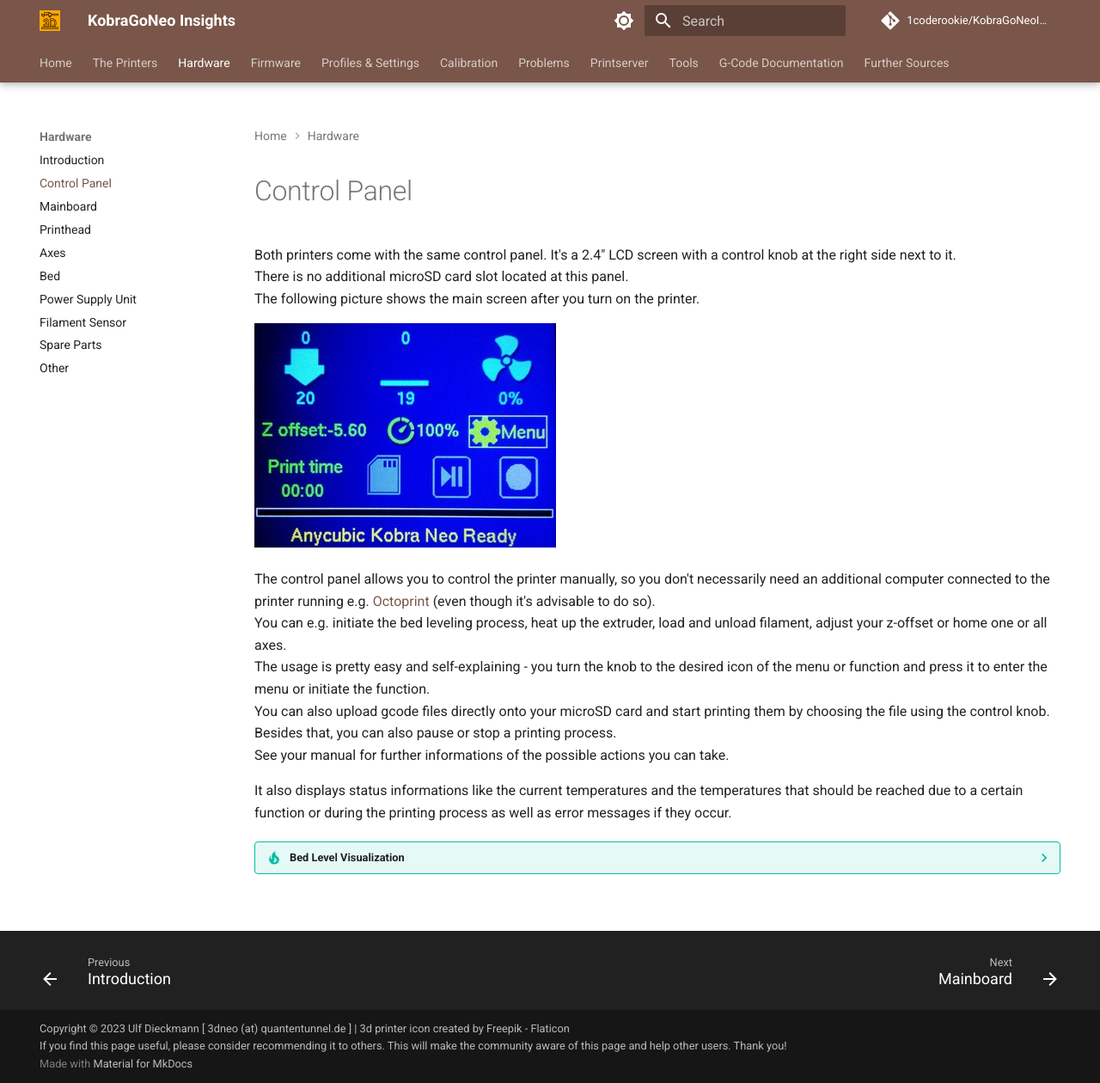
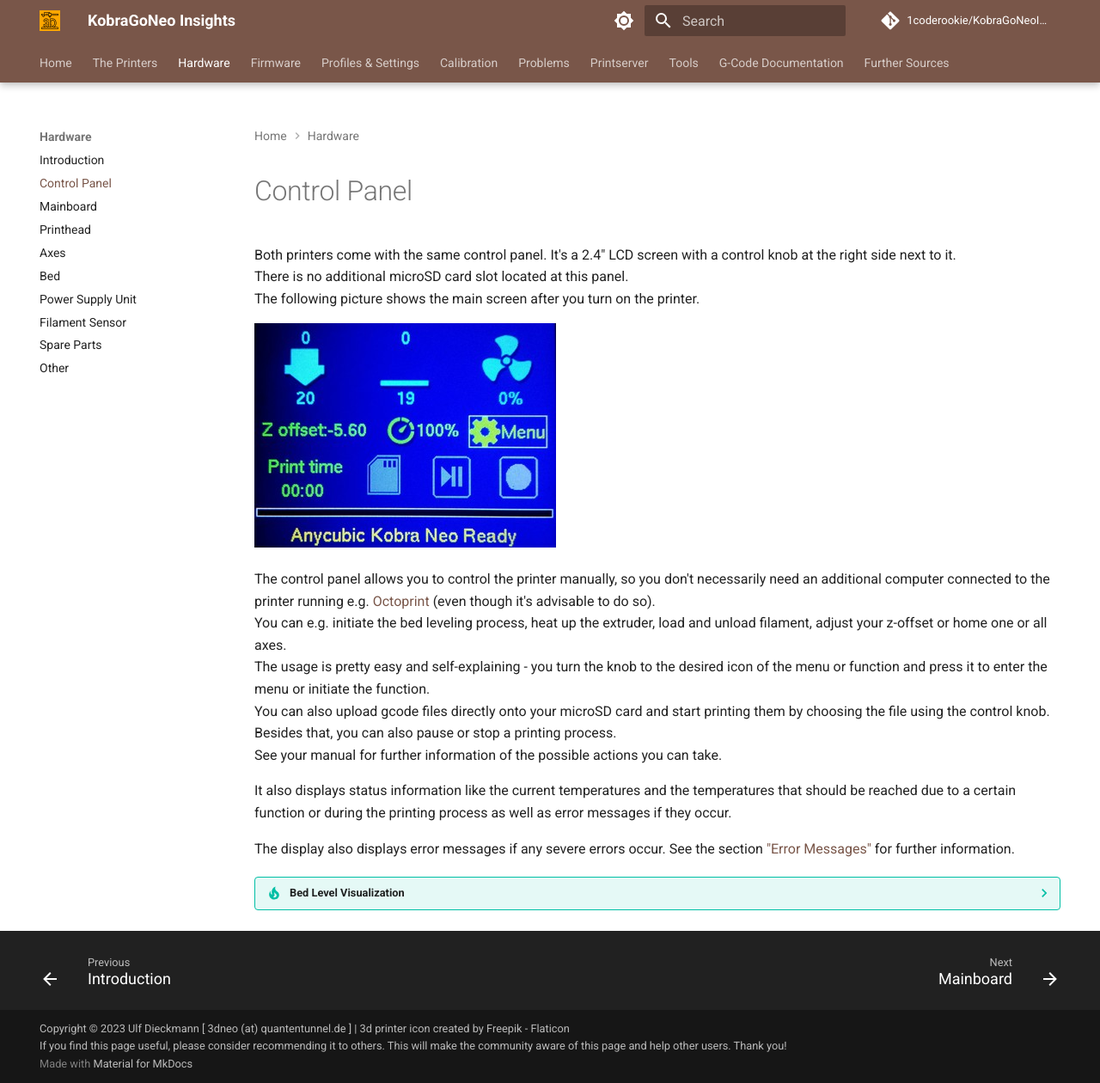
Before and after one commit to 1coderookie/KobraGoNeoInsights, an MkDocs documentation site: the page built from docs/hardware/control_panel.md, in a window 1280 px wide and 1260 px high. Shown: the whole window at 86% size. Built offline with MkDocs 1.6.1 and Material for MkDocs 9.7.7, drawn with Linux system fonts in a browser that asks for light colours; comment, search, counter and statistics services are not loaded; some of the changed lines change nothing that is shown.

Commit message:
Update control_panel.md

```diff
--- a/docs/hardware/control_panel.md
+++ b/docs/hardware/control_panel.md
@@ -11,29 +11,13 @@
 You can e.g. initiate the bed leveling process, heat up the extruder, load and unload filament, adjust your z-offset or home one or all axes.
 The usage is pretty easy and self-explaining - you turn the knob to the desired icon of the menu or function and press it to enter the menu or initiate the function.
 You can also upload gcode files directly onto your microSD card and start printing them by choosing the file using the control knob. Besides that, you can also pause or stop a printing process.
-See your manual for further informations of the possible actions you can take.
+See your manual for further information of the possible actions you can take.
 
-It also displays status informations like the current temperatures and the temperatures that should be reached due to a certain function or during the printing process as well as error messages if they occur.
+It also displays status information like the current temperatures and the temperatures that should be reached due to a certain function or during the printing process as well as error messages if they occur.
+
+The display also displays error messages if any severe errors occur. See the section ["Error Messages"](../problems.md#error-messages) for further information.
 
 ??? tip "Bed Level Visualization"
 
-    The display does *not* show a meshview or the values of the measured points after you proceeded the bed level function. If you'd like to see that, you'd usually have to use additional software like the beforementioned [Octoprint](https://octoprint.org/) and an additional plugin for visualization like the [Bed Level Visualizer](https://plugins.octoprint.org/plugins/bedlevelvisualizer/).
-
-<!---
-## Error Messages
-The display also displays error messages if any severe errors occur.
-As an example, it showed "thermal runaway" as my friend was struggeling with the printer and as the silicone sock started to fall of, because it seems that the heater block got cooled and therefore the measured temperature dropped below an expected value (that's just a guess though, I'm still not 100% sure about it).
-
-When I was trying to get the printer up and running, at one point the display showed the following error message:
-![Error E1](../assets/images/controlunit_err_e1-max-temp_web.jpg)
-
-I wasn't able to bypass that message in any way - it just stayed onto the screen and never disappeared.
-I couldn't find a "reset button" on the mainboard and had no clue what was going on.
-After searching the web for solutions and trying different suggestions like unplugging the thermistor of the extruder and switching it off and on again to reset the message, I started to inspect the mainboard with a magnifying glass. This is what I spotted:
-![Melted D4 caused by a shortcut](../assets/images/mainboard_melted-D4_web.jpg)
-
-I still have no clue *how* this actually happened, but it must have been caused by a shortcut either of the cartridge heater and/or the thermistor of the extruder. However, this little melted fella named "D4" caused the error message - after I installed a new thermistor and cartridge heater and swapped out the broken mainboard to replace it with a new one, everything was fine again.
-So if you ever face an error message which just stays on the screen whatever steps you took - maybe grab a magnifying glass and take a closer look, it might be worth it..
-
-If I'll come across further error messages and know the solution for that, I'll post it here.
--->
+    The display does *not* show a meshview or the values of the measured points after you proceeded the bed level function when using the stock firmware. If you'd like to see that, you'd usually have to use additional software like the beforementioned [Octoprint](https://octoprint.org/) and an additional plugin for visualization like the [Bed Level Visualizer](https://plugins.octoprint.org/plugins/bedlevelvisualizer/).
+    However, you mght find this function activated within a modified version of the stock firmware, made by users. See the section ["Mods"](../firmware/fw_marlin.md#mods) in the chapter ["Stock Firmware (Marlin Based)"](../firmware/fw_marlin.md) for some links.
```
